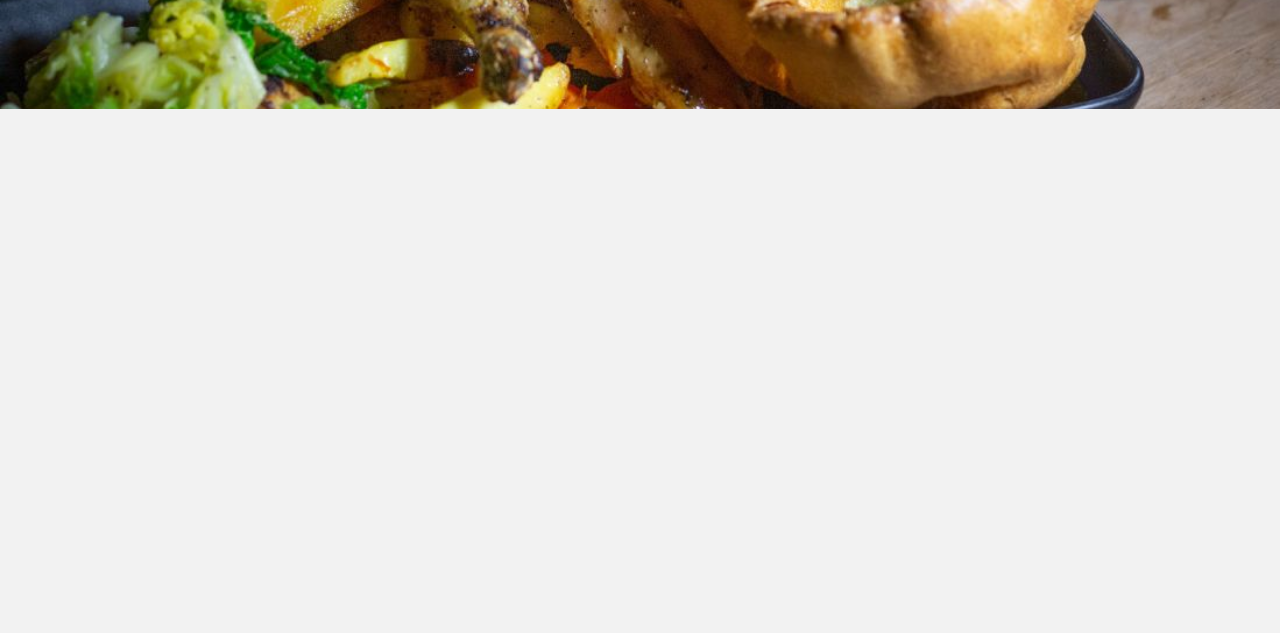
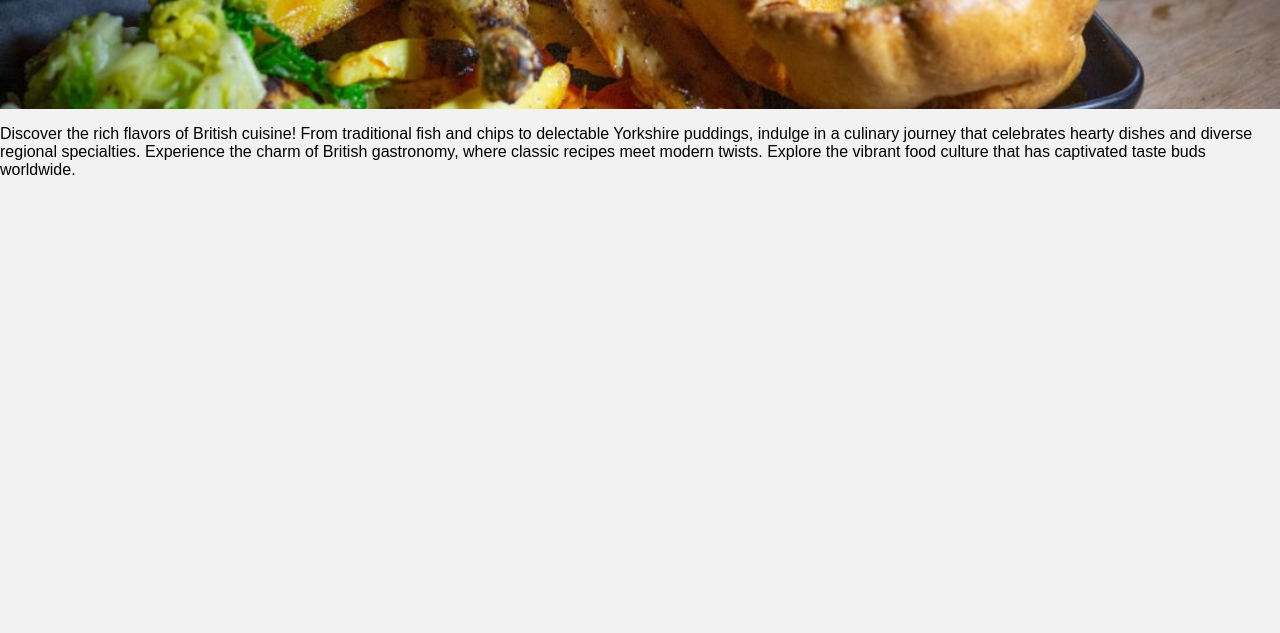
Before and after one commit to britcuisine/britcuisi-e.github.io, a plain HTML site: page index.html in a window 1280 px wide. Shown: the part 167-800 px from the top of the page. Drawn offline with Linux system fonts and the light colour scheme.

Commit message:
Update index.html

```diff
--- a/index.html
+++ b/index.html
@@ -30,5 +30,8 @@
   <div class="main">
     <p>British Cuisine</p>
   </div>
+  <div>
+    <p>Discover the rich flavors of British cuisine! From traditional fish and chips to delectable Yorkshire puddings, indulge in a culinary journey that celebrates hearty dishes and diverse regional specialties. Experience the charm of British gastronomy, where classic recipes meet modern twists. Explore the vibrant food culture that has captivated taste buds worldwide.</p>
+  </div>
 </body>
 </html>
```
